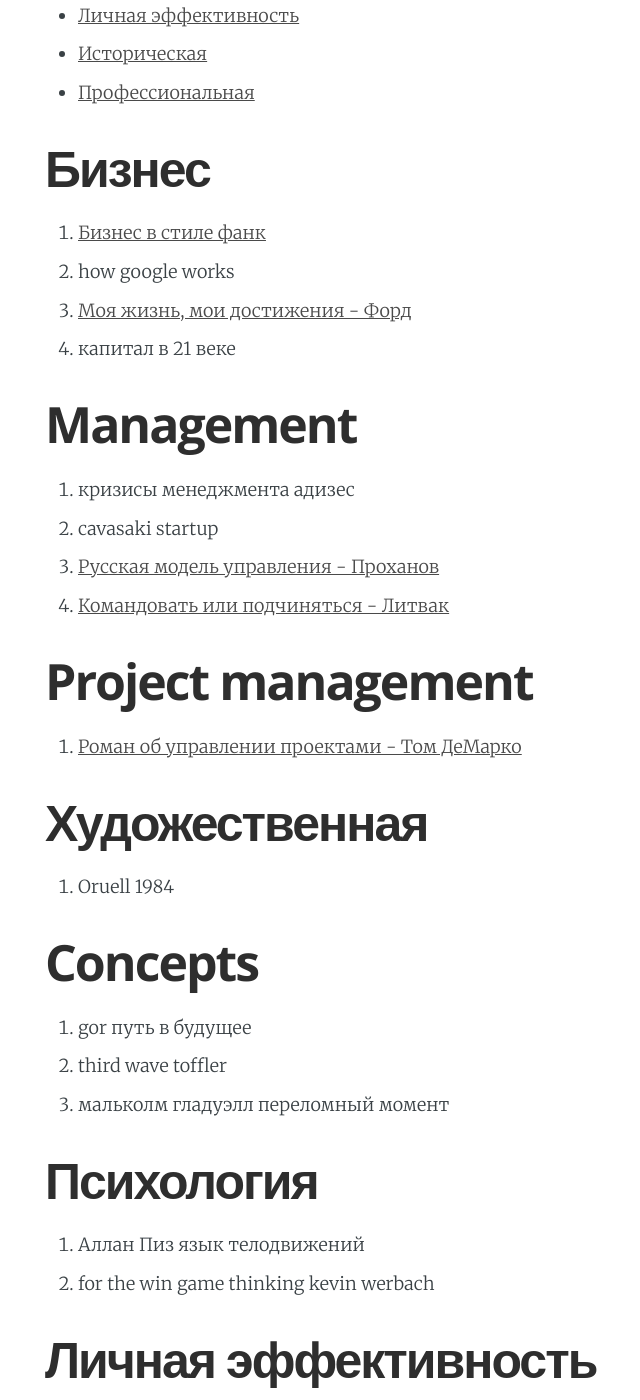
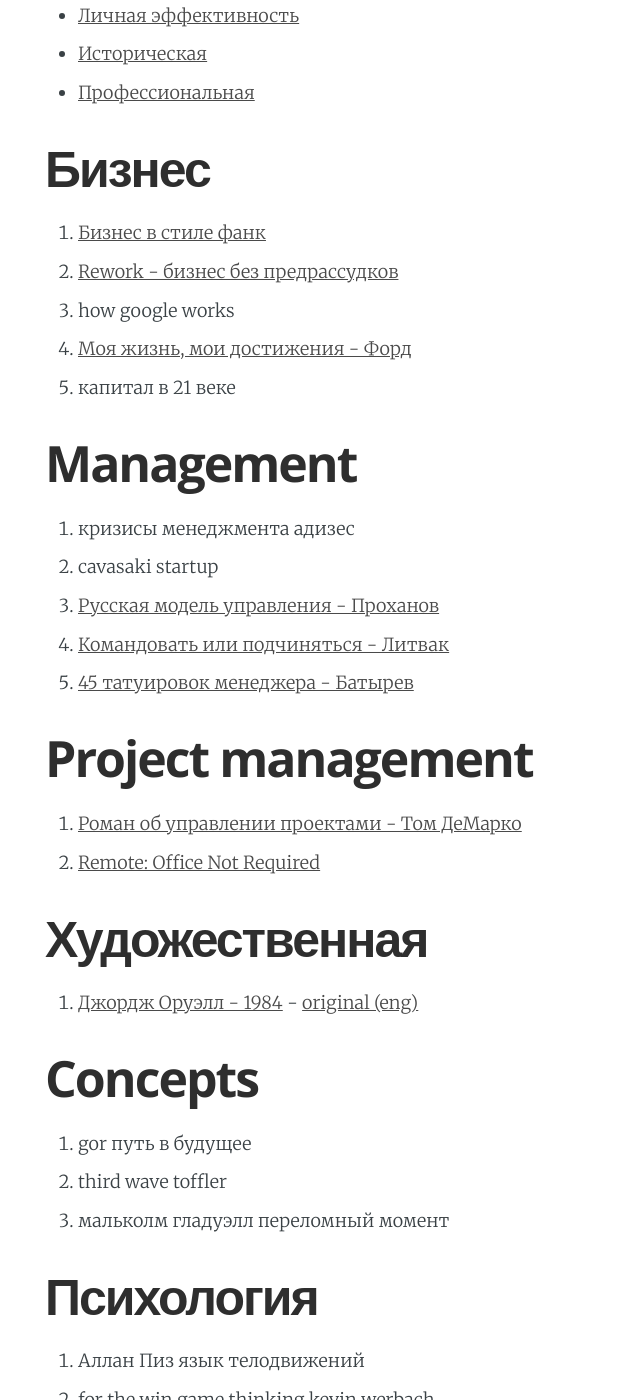
Before and after one commit to vetal232/vetal232.github.io, a Jekyll site: the page built from _posts/2015-02-23-books.markdown, in a window 1280 px wide and 1400 px high, scrolled down 539 px. Shown: the whole window, without its empty margins (237-877 px from the left). Built offline with Jekyll 4.4.1, drawn with Linux system fonts in a browser that asks for light colours.

Commit message:
Update 2015-02-23-books.markdown

```diff
--- a/_posts/2015-02-23-books.markdown
+++ b/_posts/2015-02-23-books.markdown
@@ -20,6 +20,7 @@
 #Бизнес
 
 1. [Бизнес в стиле фанк](http://www.litres.ru/yonas-ridderstrale/kell-nordstrem/biznes-v-stile-fank-kapital-plyashet-pod-dudku-talanta/)
+2. [Rework - бизнес без предрассудков](http://www.litres.ru/dzheyson-frayd/devid-hensson/rework-biznes-bez-predrassudkov)
 2. how google works
 3. [Моя жизнь, мои достижения - Форд](http://www.litres.ru/genri-ford/moya-zhizn-moi-dostizheniya-4/)
 4. капитал в 21 веке
@@ -31,16 +32,18 @@
 2. cavasaki startup
 3. [Русская модель управления - Проханов](http://www.litres.ru/aleksandr-prohorov/russkaya-model-upravleniya/)
 4. [Командовать или подчиняться - Литвак](http://www.ozon.ru/context/detail/id/3830563/)
+5. [45 татуировок менеджера - Батырев](http://www.litres.ru/maksim-batyrev/45-tatuirovok-menedzhera-pravila-rossiyskogo-rukovoditelya-2/)
 
 #Project management
 
 1. [Роман об управлении проектами - Том ДеМарко](http://www.litres.ru/tom-demarko/deadline-roman-ob-upravlenii-proektami/5631320/)
+2. [Remote: Office Not Required](http://www.amazon.com/dp/B00CZ7OC46)
 
 
 
 #Художественная
 
-1. Oruell 1984
+1. [Джордж Оруэлл - 1984](http://www.litres.ru/dzhordzh-oruell/1984/) - [original (eng)](https://archive.org/details/ost-english-1984-george-orwell-1937-dystopia)
 
 #Concepts
 
```
